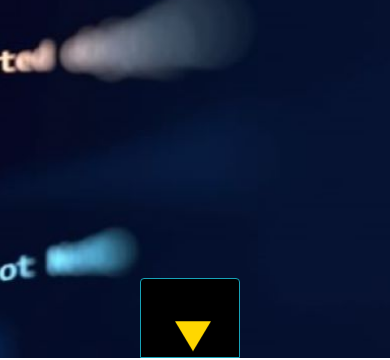
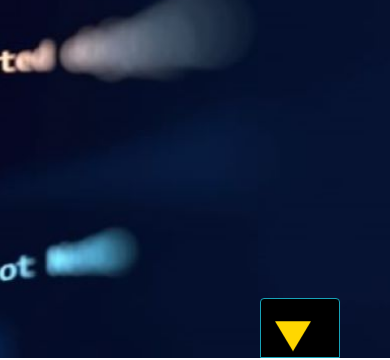
Before and after one commit to Naruto2020/myportfolio, a plain HTML site: page index.html in a window 390 px wide. Shown: the part 486-846 px from the top of the page. Drawn offline with Linux system fonts and the light colour scheme.

Commit message:
media queries btn

```diff
--- a/assets/css/style.css
+++ b/assets/css/style.css
@@ -135,6 +135,16 @@ section h2 {
   right: 150px;
   border-radius: 4px 4px 0 0;
 }
+
+@media all and (max-width: 1024px) {
+  .btn {
+    height: 60px;
+    width: 80px;
+    position: absolute;
+    right: 50px;
+  }
+}
+
 .navbar-nav {
   background-color: brown;
 }
```
